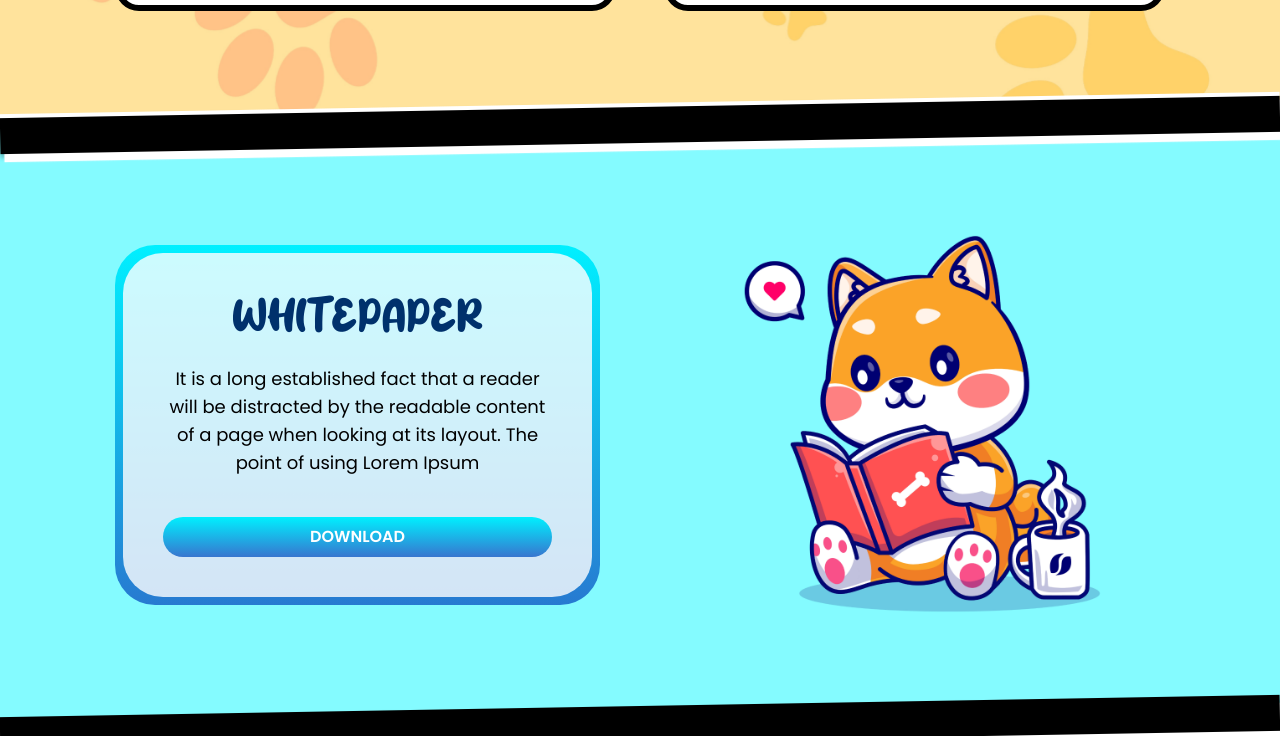
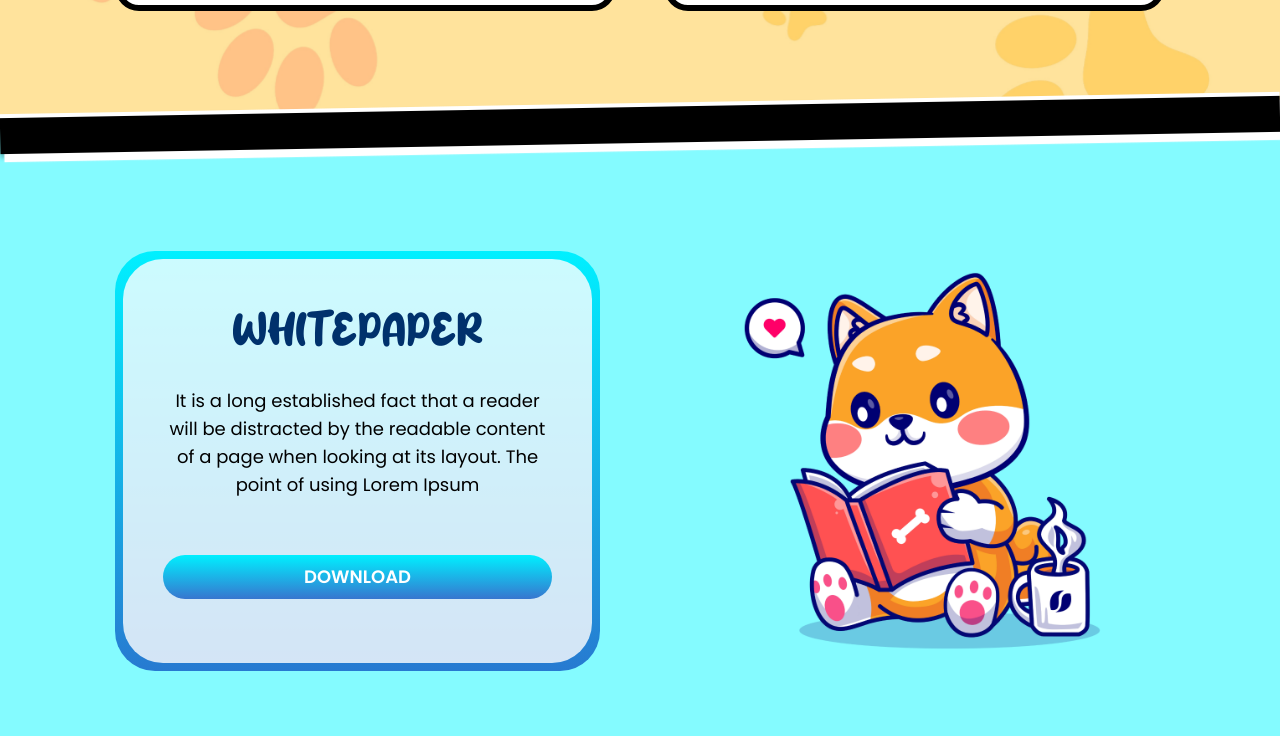
Before and after one commit to abdullahmehboob20s/floofer, a React (Create React App) app: page / in a window 1280 px wide. Shown: the part 2960-3696 px from the top of the page. Built offline with nearby package versions, Linux system fonts and the light colour scheme; a web font is replaced by a local one.

Commit message:
done whitepaper size

```diff
--- /dev/null
+++ b/src/components/UI/WhitepaperCard.js
@@ -0,0 +1,25 @@
+import React from "react";
+
+function WhitepaperCard() {
+  return (
+    <main className="bg-button p-[6px] md:p-[8px] rounded-[40px]">
+      <div className="rounded-[40px] bg-[rgba(255,255,255,0.8)] pt-7 pb-7 lg:pt-12 lg:pb-16 px-6 lg:px-10">
+        <p className="text-blue-dark font-huglove text-center mb-5 sm:mb-8 text-3xl sm:text-5xl">
+          WHITEPAPER
+        </p>
+
+        <p className="text-xs sm:text-sm lg:text-base xl:text-lg mb-8 sm:mb-14 text-center">
+          It is a long established fact that a reader will be distracted by the
+          readable content of a page when looking at its layout. The point of
+          using Lorem Ipsum
+        </p>
+
+        <button className="bg-button w-full py-2 text-sm sm:text-base xl:text-lg font-semibold text-white uppercase rounded-full">
+          DOWNLOAD
+        </button>
+      </div>
+    </main>
+  );
+}
+
+export default WhitepaperCard;
--- a/src/components/layout/Whitepaper.js
+++ b/src/components/layout/Whitepaper.js
@@ -1,27 +1,12 @@
+import WhitepaperCard from "components/UI/WhitepaperCard";
 import React from "react";
 
 function Whitepaper() {
   return (
     <>
-      <div className="py-16 md:py-20 xl:py-28 bg-blue-sky">
+      <div className="py-16 md:py-20 xl:py-32 bg-blue-sky">
         <div className="container-wrapper grid items-center lg:grid-cols-2 gap-10 lg:gap-20">
-          <main className="bg-button p-[6px] md:p-[8px] rounded-[40px]">
-            <div className="rounded-[40px] bg-[rgba(255,255,255,0.8)] py-10 px-10">
-              <p className="text-blue-dark font-huglove text-center mb-5 sm:mb-6 text-3xl sm:text-5xl">
-                WHITEPAPER
-              </p>
-
-              <p className="text-xs sm:text-sm lg:text-base xl:text-lg mb-8 sm:mb-10 text-center">
-                It is a long established fact that a reader will be distracted
-                by the readable content of a page when looking at its layout.
-                The point of using Lorem Ipsum
-              </p>
-
-              <button className="bg-button w-full py-2 text-sm sm:text-base font-semibold text-white uppercase rounded-full">
-                DOWNLOAD
-              </button>
-            </div>
-          </main>
+          <WhitepaperCard />
 
           <div className="flex justify-center row-start-1 row-end-2 lg:row-start-auto lg:row-end-auto">
             <img
```
